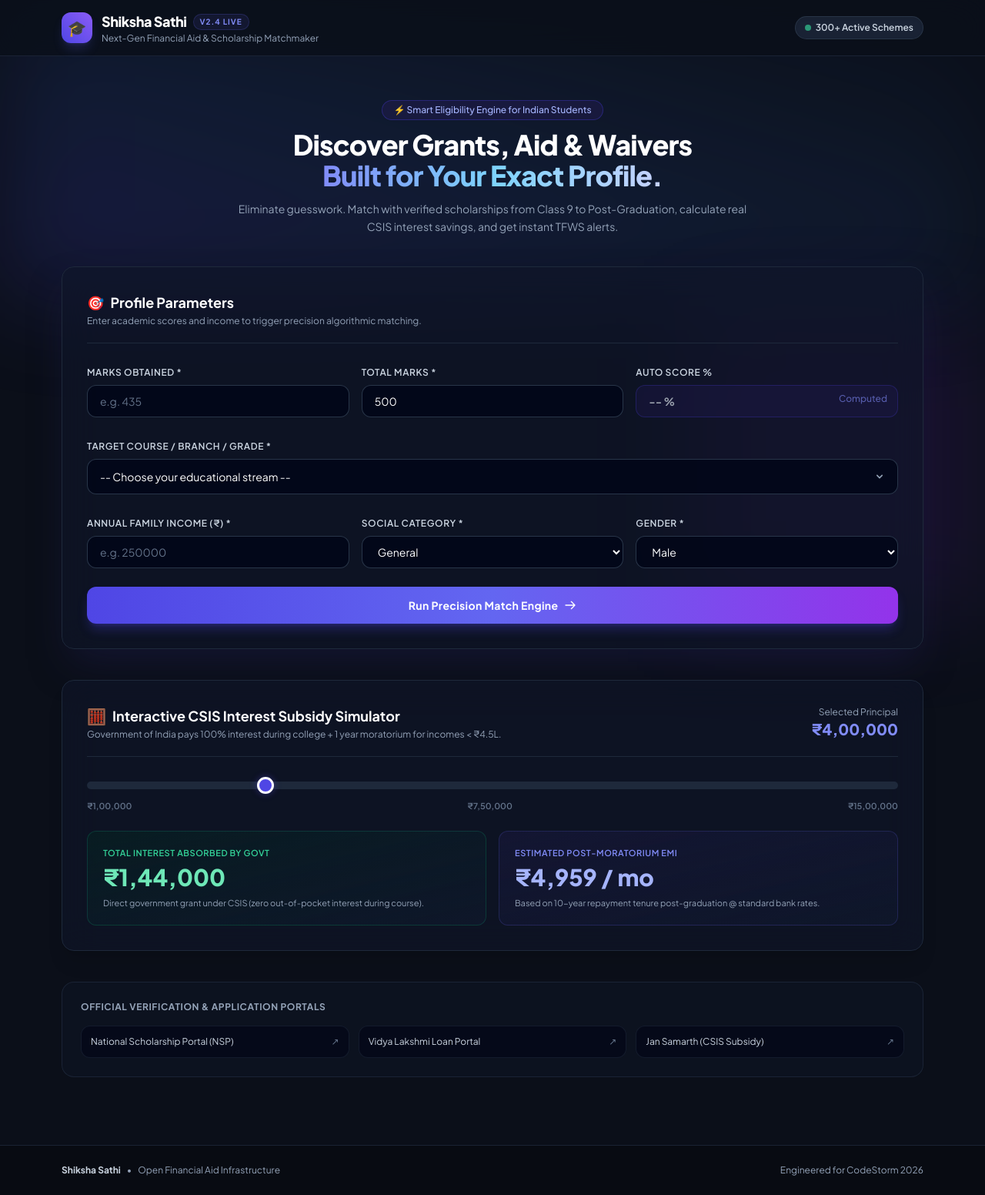
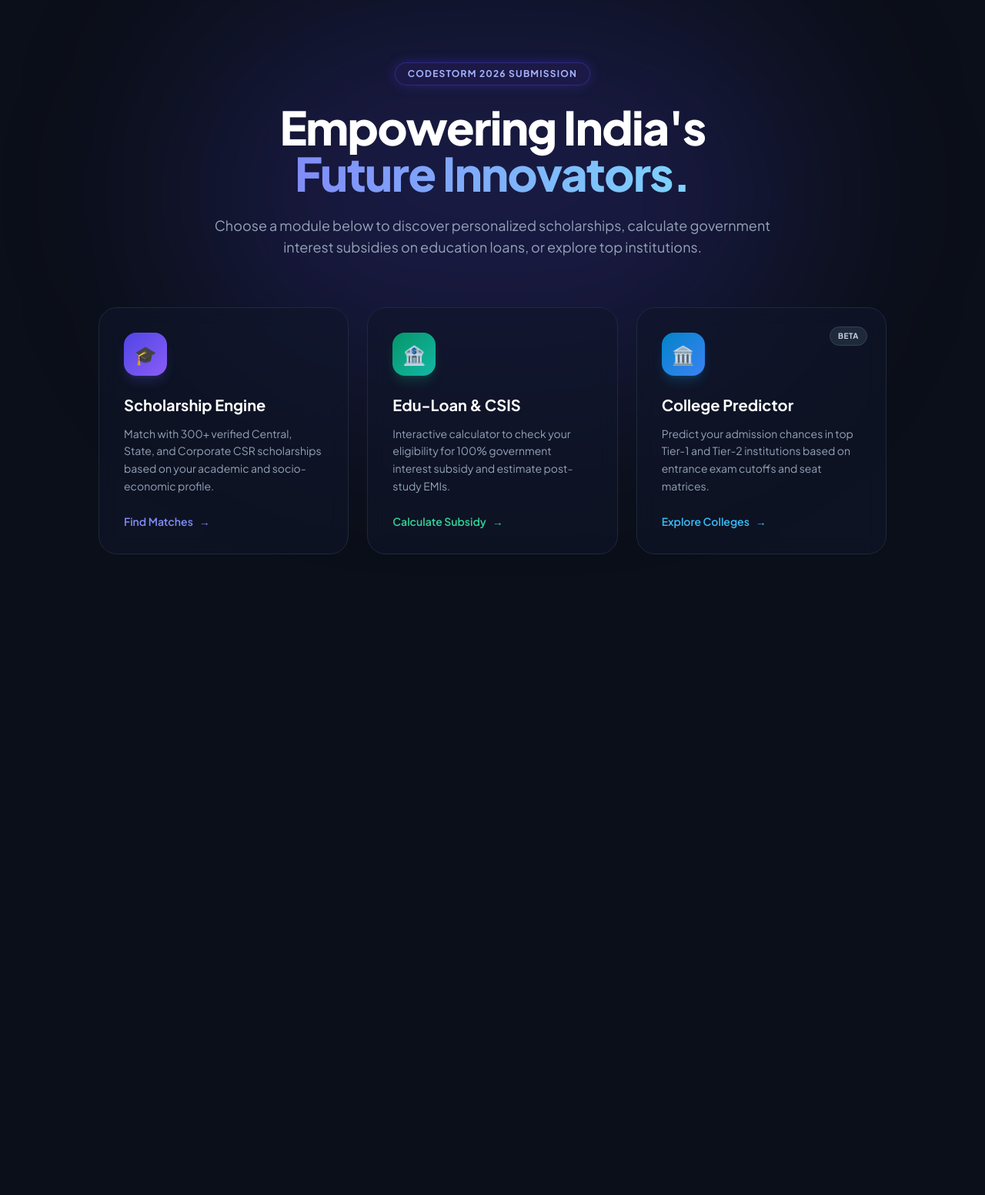
Before and after one commit to panditmanas2007-dotcom/shiksha-sathi, a Flask app: page / in a window 1280 px wide. Shown: the whole page at 77% size. After the commit the page ends 720 px from the top, so only its background shows below. Run offline with Flask 3, Linux system fonts and the light colour scheme; some libraries are stand-ins or nearby versions.

Commit message:
Added modern landing page portal with routing

```diff
--- a/app.py
+++ b/app.py
@@ -4,7 +4,6 @@ from flask import Flask, render_template, request
 
 app = Flask(__name__)
 
-# Load Scholarship Database
 def load_scholarships():
     file_path = os.path.join(os.path.dirname(__file__), 'scholarships.json')
     if os.path.exists(file_path):
@@ -16,7 +15,6 @@ def load_scholarships():
     return []
 
 def clean_income_string(income_str):
-    """Converts strings like '₹4,50,000' or '450000' to integer."""
     if not income_str or "No Limit" in income_str or "BPL" in income_str:
         return float('inf')
     clean = income_str.replace('₹', '').replace(',', '').replace('/year', '').strip()
@@ -25,22 +23,22 @@ def clean_income_string(income_str):
     except ValueError:
         return float('inf')
 
-@app.route('/', methods=['GET', 'POST'])
-def index():
+# 1. Naya Front Page (Landing Route)
+@app.route('/')
+def home():
+    return render_template('home.html')
+
+# 2. Main Tool Page (Engine Route)
+@app.route('/engine', methods=['GET', 'POST'])
+def engine():
     scholarships_data = load_scholarships()
     matched_scholarships = []
     tfws_eligible = False
     submitted = False
 
-    # Defaults for form fields
     form_data = {
-        "marks_obtained": "",
-        "total_marks": "500",
-        "percentage": "",
-        "income": "",
-        "category": "General",
-        "gender": "Male",
-        "course": ""
+        "marks_obtained": "", "total_marks": "500", "percentage": "",
+        "income": "", "category": "General", "gender": "Male", "course": ""
     }
 
     if request.method == 'POST':
@@ -52,39 +50,32 @@ def index():
         form_data["gender"] = request.form.get("gender", "Male")
         form_data["course"] = request.form.get("course", "")
 
-        # Calculate percentage
         try:
             obtained = float(form_data["marks_obtained"])
             total = float(form_data["total_marks"])
             percentage = round((obtained / total) * 100, 2) if total > 0 else 0.0
             form_data["percentage"] = f"{percentage}%"
         except (ValueError, ZeroDivisionError):
-            percentage = 0.0
             form_data["percentage"] = "0%"
 
-        # Parse family income
         try:
             user_income = float(form_data["income"])
         except ValueError:
             user_income = 0.0
 
-        # TFWS Eligibility Logic (Income <= 8 LPA and Technical/Engineering courses)
         engineering_keywords = ["Engineering", "CSE", "AI", "IT", "ECE", "EE", "ME", "CE", "Diploma", "Technology"]
         is_technical = any(kw.lower() in form_data["course"].lower() for kw in engineering_keywords)
         if user_income <= 800000 and is_technical:
             tfws_eligible = True
 
-        # Matching Logic
         for sch in scholarships_data:
             sch_income_limit = clean_income_string(sch.get("income_limit", "No Limit"))
             desc = sch.get("description", "").lower()
             name = sch.get("name", "").lower()
 
-            # Income Check
             if user_income > sch_income_limit:
                 continue
 
-            # Gender specific filters
             if "girl" in desc or "women" in desc or "female" in desc or "kanya" in name or "ladli" in name:
                 if form_data["gender"].lower() not in ["female", "girl"]:
                     continue
@@ -92,7 +83,7 @@ def index():
             matched_scholarships.append(sch)
 
     return render_template(
-        'index.html',
+        'engine.html',
         form=form_data,
         scholarships=matched_scholarships,
         tfws_eligible=tfws_eligible,
--- a/templates/index.html
+++ b/templates/engine.html
@@ -101,7 +101,7 @@
         <p class="text-xs text-slate-400 mt-0.5">Enter academic scores and income to trigger precision algorithmic matching.</p>
       </div>
 
-      <form method="POST" action="/" class="space-y-6">
+      <form method="POST" action="/engine" class="space-y-6">
 
         <!-- Score Matrix Row -->
         <div class="grid grid-cols-1 sm:grid-cols-3 gap-4">
--- /dev/null
+++ b/templates/home.html
@@ -0,0 +1,86 @@
+<!DOCTYPE html>
+<html lang="en">
+<head>
+  <meta charset="UTF-8">
+  <meta name="viewport" content="width=device-width, initial-scale=1.0">
+  <title>Shiksha Sathi • Your Financial Aid Portal</title>
+  <link href="https://fonts.googleapis.com/css2?family=Plus+Jakarta+Sans:wght@300;400;600;700;800&display=swap" rel="stylesheet">
+  <script src="https://cdn.tailwindcss.com"></script>
+  <style>
+    body { font-family: 'Plus Jakarta Sans', sans-serif; background-color: #0b0f19; color: white; overflow-x: hidden; }
+  </style>
+</head>
+<body class="relative min-h-screen flex flex-col justify-center">
+
+  <!-- Ambient Glows -->
+  <div class="absolute top-0 left-1/2 -translate-x-1/2 w-[800px] h-[500px] bg-indigo-600/20 blur-[120px] rounded-full pointer-events-none -z-10"></div>
+
+  <div class="max-w-6xl mx-auto px-4 py-16 w-full z-10">
+
+    <!-- Hero Header -->
+    <div class="text-center max-w-3xl mx-auto mb-16">
+      <div class="inline-flex items-center gap-2 px-4 py-1.5 rounded-full bg-indigo-950/80 border border-indigo-700/50 text-indigo-300 text-xs font-bold uppercase tracking-widest mb-6 shadow-[0_0_15px_rgba(79,70,229,0.3)]">
+        CodeStorm 2026 Submission
+      </div>
+      <h1 class="text-5xl sm:text-6xl font-extrabold tracking-tight mb-6 leading-tight">
+        Empowering India's <br>
+        <span class="text-transparent bg-clip-text bg-gradient-to-r from-indigo-400 to-sky-300">Future Innovators.</span>
+      </h1>
+      <p class="text-lg text-slate-400">
+        Choose a module below to discover personalized scholarships, calculate government interest subsidies on education loans, or explore top institutions.
+      </p>
+    </div>
+
+    <!-- Options Grid -->
+    <div class="grid grid-cols-1 md:grid-cols-3 gap-6 max-w-5xl mx-auto">
+
+      <!-- Card 1: Scholarships -->
+      <a href="/engine" class="group relative bg-slate-900/60 backdrop-blur-md border border-slate-800 p-8 rounded-3xl hover:border-indigo-500/50 transition-all duration-300 hover:-translate-y-2 hover:shadow-[0_10px_40px_-10px_rgba(79,70,229,0.4)]">
+        <div class="w-14 h-14 bg-gradient-to-br from-indigo-600 to-violet-500 rounded-2xl flex items-center justify-center text-2xl mb-6 shadow-lg shadow-indigo-500/20 group-hover:scale-110 transition-transform">
+          🎓
+        </div>
+        <h3 class="text-xl font-bold mb-3">Scholarship Engine</h3>
+        <p class="text-sm text-slate-400 mb-6 leading-relaxed">
+          Match with 300+ verified Central, State, and Corporate CSR scholarships based on your academic and socio-economic profile.
+        </p>
+        <div class="flex items-center gap-2 text-indigo-400 font-semibold text-sm group-hover:gap-3 transition-all">
+          Find Matches <span>→</span>
+        </div>
+      </a>
+
+      <!-- Card 2: Education Loans -->
+      <a href="/engine" class="group relative bg-slate-900/60 backdrop-blur-md border border-slate-800 p-8 rounded-3xl hover:border-emerald-500/50 transition-all duration-300 hover:-translate-y-2 hover:shadow-[0_10px_40px_-10px_rgba(16,185,129,0.4)]">
+        <div class="w-14 h-14 bg-gradient-to-br from-emerald-600 to-teal-500 rounded-2xl flex items-center justify-center text-2xl mb-6 shadow-lg shadow-emerald-500/20 group-hover:scale-110 transition-transform">
+          🏦
+        </div>
+        <h3 class="text-xl font-bold mb-3">Edu-Loan & CSIS</h3>
+        <p class="text-sm text-slate-400 mb-6 leading-relaxed">
+          Interactive calculator to check your eligibility for 100% government interest subsidy and estimate post-study EMIs.
+        </p>
+        <div class="flex items-center gap-2 text-emerald-400 font-semibold text-sm group-hover:gap-3 transition-all">
+          Calculate Subsidy <span>→</span>
+        </div>
+      </a>
+
+      <!-- Card 3: College Explorer (Beta/Future Scope) -->
+      <div onclick="alert('College Predictor Module is currently in Beta and will be released in V2.0!')" class="cursor-pointer group relative bg-slate-900/60 backdrop-blur-md border border-slate-800 p-8 rounded-3xl hover:border-sky-500/50 transition-all duration-300 hover:-translate-y-2 hover:shadow-[0_10px_40px_-10px_rgba(14,165,233,0.4)]">
+        <!-- Beta Badge -->
+        <span class="absolute top-6 right-6 bg-slate-800 text-slate-300 text-[10px] font-bold uppercase tracking-wider px-2.5 py-1 rounded-full border border-slate-700">Beta</span>
+
+        <div class="w-14 h-14 bg-gradient-to-br from-sky-600 to-blue-500 rounded-2xl flex items-center justify-center text-2xl mb-6 shadow-lg shadow-sky-500/20 group-hover:scale-110 transition-transform">
+          🏛️
+        </div>
+        <h3 class="text-xl font-bold mb-3">College Predictor</h3>
+        <p class="text-sm text-slate-400 mb-6 leading-relaxed">
+          Predict your admission chances in top Tier-1 and Tier-2 institutions based on entrance exam cutoffs and seat matrices.
+        </p>
+        <div class="flex items-center gap-2 text-sky-400 font-semibold text-sm group-hover:gap-3 transition-all">
+          Explore Colleges <span>→</span>
+        </div>
+      </div>
+
+    </div>
+  </div>
+
+</body>
+</html>
```
Also changed, not shown: logo.html (added, +65 -0 lines).
